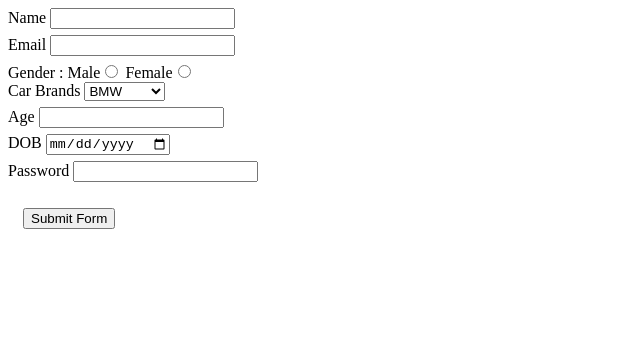
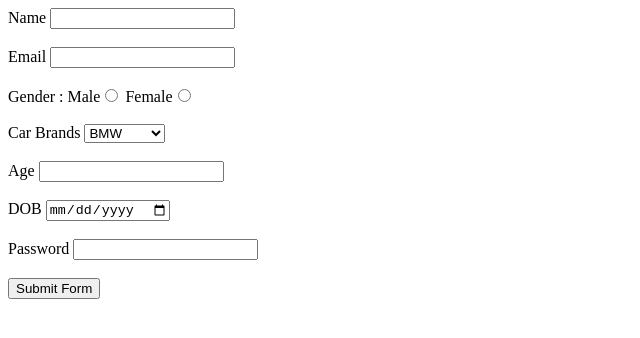
Before and after one commit to acciojob/signup-form-car-ramanuj91, a website: page main.html in a window 1280 px wide. Shown: the whole page, without its empty margins (0-640 px from the left). Drawn offline with Linux system fonts and the light colour scheme.

Commit message:
form created

```diff
--- a/main.html
+++ b/main.html
@@ -8,27 +8,42 @@
 
 <body>
 	<form>
+		<div>
 			<label for="name">Name</label>
-	<input type="text" id="name" required><br>
+			<input type="text" id="name" required>
+		</div><br>
+		<div>
 			<label for="email">Email</label>
-	<input type="email" id="email" required><br>
+			<input type="email" id="email" required>
+		</div><br>
+		<div>
 			<label for="gender">Gender :</label>
 			Male<input type="radio" name="gender" required>
 			Female<input type="radio" name="gender" required>
-	<br>
+		</div><br>
+		<div>
 			<label for="cars">Car Brands</label>
 			<select name="cars" id="cars" required>
 				<option value="bmw">BMW</option>
 				<option value="audi">Audi</option>
 				<option value="merc">Mercedez</option>
-	</select><br>
+			</select>
+		</div><br>
+		<div>
 			<label for="age">Age</label>
-	<input type="text" id="age" required><br>
+			<input type="text" id="age" required>
+		</div><br>
+		<div>
 			<label for="dob">DOB</label>
-	<input type="date" id="dob" required><br>
+			<input type="date" id="dob" required>
+		</div><br>
+		<div>
 			<label for="password">Password</label>
-	<input type="password" id="password" required><br>
+			<input type="password" id="password" required>
+		</div><br>
+		<div>
 			<button id="submit-btn">Submit Form</button>
+		</div>
 </form>
 	<!-- the entire body must be written by student -->
     <script type="text/javascript" src="./script.js">
--- a/styles.css
+++ b/styles.css
@@ -1,26 +1,2 @@
-#name{
-    margin-bottom: 6px;
-}
-#email{
-    margin-bottom: 6px;
-}
-#male{
-    margin-bottom: 6px;
-}
-#cars{
-    margin-bottom: 6px;
-}
-#age{
-    margin-bottom: 6px;
-}
-#dob{
-    margin-bottom: 6px;
-}
-#password{
-    margin-bottom: 6px;
-}
-#submit-btn{
-    margin-top: 20px;
-    margin-left: 15px;
-}
+
 /* Your CSS Code here. */
```
Lines whose indentation alone changed are shown as unchanged.
